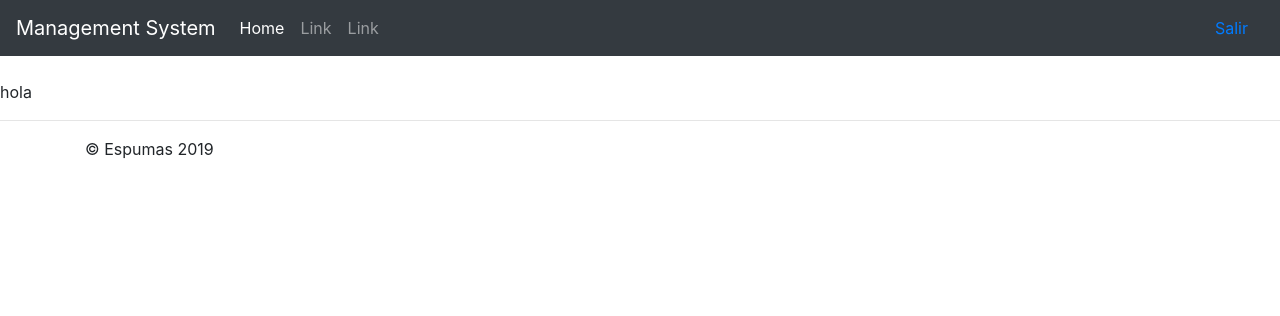
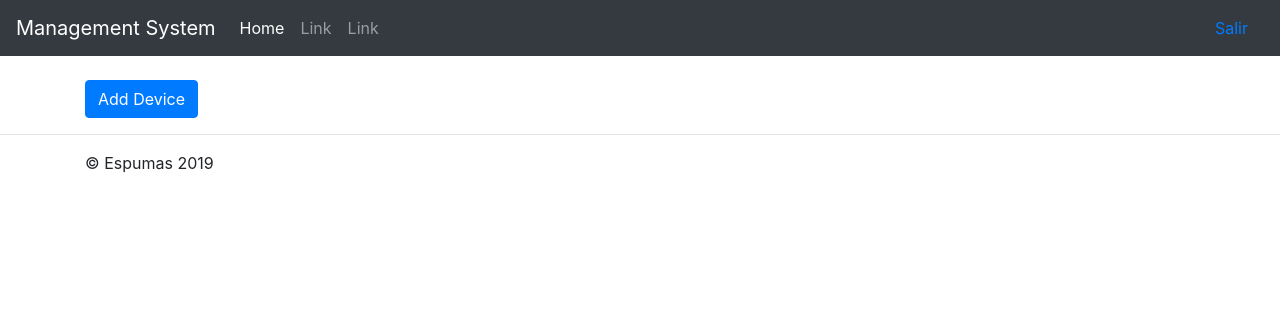
Before and after one commit to Alvarogarcia91/karmaprod, a Django app: template karmaapp/templates/prueba.html in a window 1280 px wide. Shown: the top 316 px of the page. Run offline with Django 3.2, Linux system fonts and the light colour scheme; the template is opened without the code that fills it, so the values that code supplies are empty; some libraries are stand-ins or nearby versions.

Commit message:
added prueba.html

```diff
--- a/karmaapp/templates/base.html
+++ b/karmaapp/templates/base.html
@@ -8,10 +8,9 @@
   <link rel="stylesheet" type="text/css" href="{% static '/css/style.css' %}"/>
   <link rel="stylesheet" type="text/css" href="{% static '/css/bootstrap.min.css' %}"/>
 
-<!--
 
-  <link rel="stylesheet" type="text/css" href="{% static '/css/style.css' %}"/>
-  <link rel="stylesheet" type="text/css" href="{% static '/css/bootstrap.min.css' %}"/> -->
+
+
 
 
 
--- a/karmaapp/templates/prueba.html
+++ b/karmaapp/templates/prueba.html
@@ -1,5 +1,7 @@
 {% extends 'base.html' %}
 {% block body %}
+<div class="container">
 
-   hola
+<button type="submit" class="btn btn-primary">Add Device</button>
+</div>
 {% endblock%}
```
